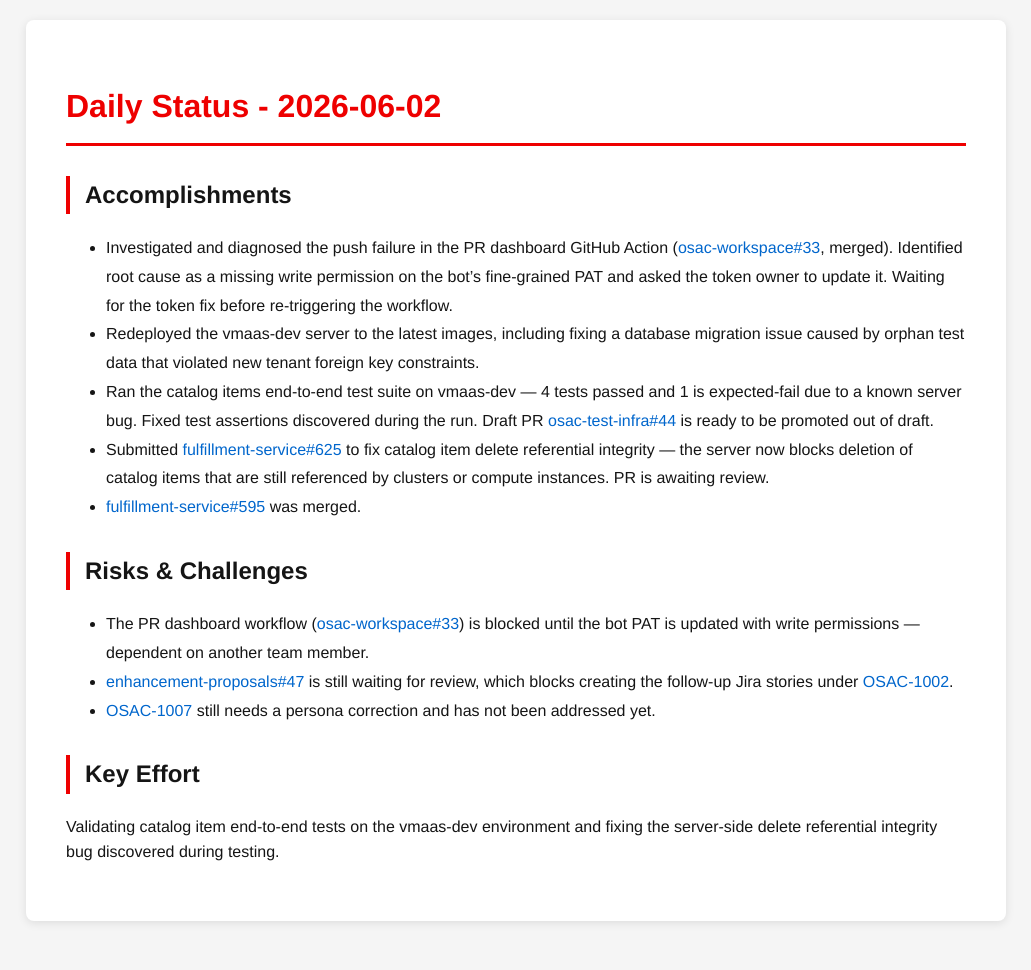
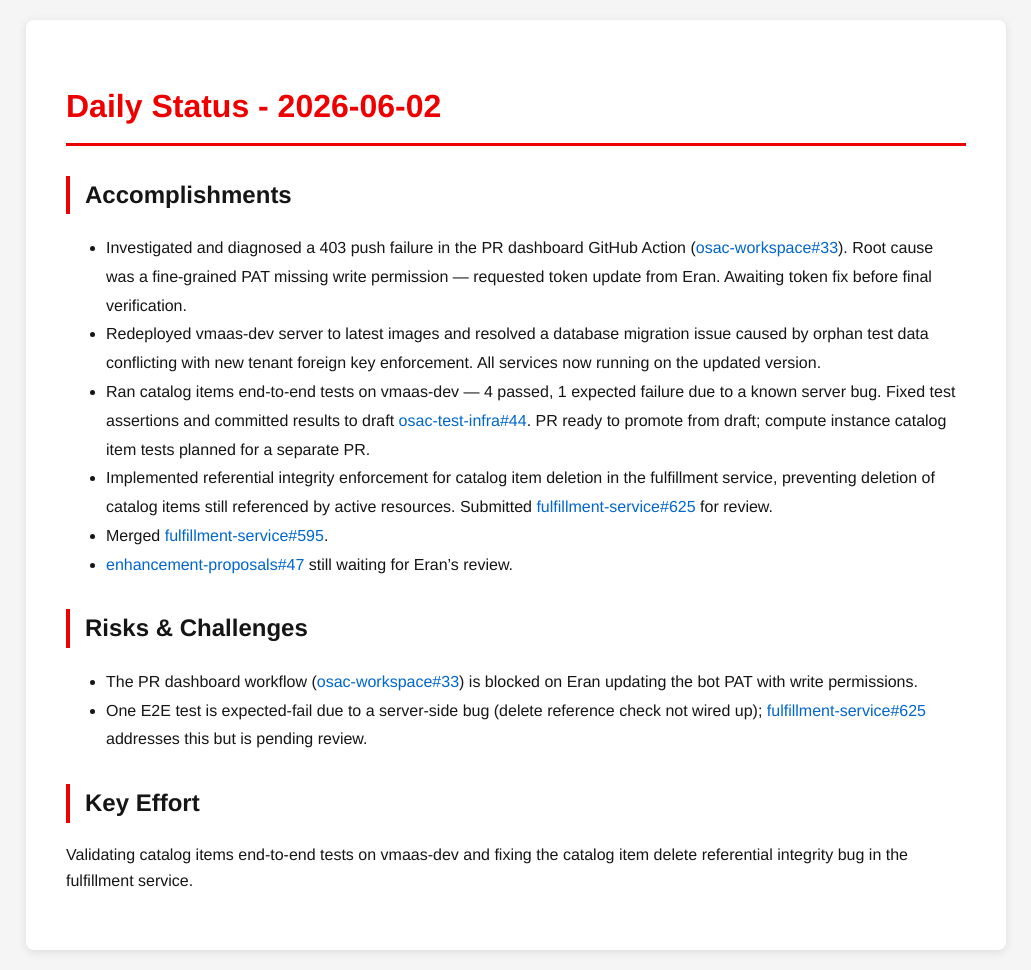
Before and after one commit to tzvatot/daily-status, a Jekyll site: the page built from 2026-06-02.md, in a window 1280 px wide. Shown: the whole page, without its empty margins (124-1155 px from the left). Built offline with Jekyll 4.4.1, drawn with Linux system fonts in a browser that asks for light colours; before the commit the page ends 941 px from its top, so only the background shows below that.

Commit message:
Daily status update - 2026-06-02

```diff
--- a/2026-06-02.md
+++ b/2026-06-02.md
@@ -7,16 +7,16 @@
 # Daily Status - 2026-06-02
 
 ## Accomplishments
-- Investigated and diagnosed the push failure in the PR dashboard GitHub Action ([osac-workspace#33](https://github.com/osac-project/osac-workspace/pull/33), merged). Identified root cause as a missing write permission on the bot's fine-grained PAT and asked the token owner to update it. Waiting for the token fix before re-triggering the workflow.
-- Redeployed the vmaas-dev server to the latest images, including fixing a database migration issue caused by orphan test data that violated new tenant foreign key constraints.
-- Ran the catalog items end-to-end test suite on vmaas-dev — 4 tests passed and 1 is expected-fail due to a known server bug. Fixed test assertions discovered during the run. Draft PR [osac-test-infra#44](https://github.com/osac-project/osac-test-infra/pull/44) is ready to be promoted out of draft.
-- Submitted [fulfillment-service#625](https://github.com/osac-project/fulfillment-service/pull/625) to fix catalog item delete referential integrity — the server now blocks deletion of catalog items that are still referenced by clusters or compute instances. PR is awaiting review.
-- [fulfillment-service#595](https://github.com/osac-project/fulfillment-service/pull/595) was merged.
+- Investigated and diagnosed a 403 push failure in the PR dashboard GitHub Action ([osac-workspace#33](https://github.com/osac-project/osac-workspace/pull/33)). Root cause was a fine-grained PAT missing write permission — requested token update from Eran. Awaiting token fix before final verification.
+- Redeployed vmaas-dev server to latest images and resolved a database migration issue caused by orphan test data conflicting with new tenant foreign key enforcement. All services now running on the updated version.
+- Ran catalog items end-to-end tests on vmaas-dev — 4 passed, 1 expected failure due to a known server bug. Fixed test assertions and committed results to draft [osac-test-infra#44](https://github.com/osac-project/osac-test-infra/pull/44). PR ready to promote from draft; compute instance catalog item tests planned for a separate PR.
+- Implemented referential integrity enforcement for catalog item deletion in the fulfillment service, preventing deletion of catalog items still referenced by active resources. Submitted [fulfillment-service#625](https://github.com/osac-project/fulfillment-service/pull/625) for review.
+- Merged [fulfillment-service#595](https://github.com/osac-project/fulfillment-service/pull/595).
+- [enhancement-proposals#47](https://github.com/osac-project/enhancement-proposals/pull/47) still waiting for Eran's review.
 
 ## Risks & Challenges
-- The PR dashboard workflow ([osac-workspace#33](https://github.com/osac-project/osac-workspace/pull/33)) is blocked until the bot PAT is updated with write permissions — dependent on another team member.
-- [enhancement-proposals#47](https://github.com/osac-project/enhancement-proposals/pull/47) is still waiting for review, which blocks creating the follow-up Jira stories under [OSAC-1002](https://redhat.atlassian.net/browse/OSAC-1002).
-- [OSAC-1007](https://redhat.atlassian.net/browse/OSAC-1007) still needs a persona correction and has not been addressed yet.
+- The PR dashboard workflow ([osac-workspace#33](https://github.com/osac-project/osac-workspace/pull/33)) is blocked on Eran updating the bot PAT with write permissions.
+- One E2E test is expected-fail due to a server-side bug (delete reference check not wired up); [fulfillment-service#625](https://github.com/osac-project/fulfillment-service/pull/625) addresses this but is pending review.
 
 ## Key Effort
-Validating catalog item end-to-end tests on the vmaas-dev environment and fixing the server-side delete referential integrity bug discovered during testing.
+Validating catalog items end-to-end tests on vmaas-dev and fixing the catalog item delete referential integrity bug in the fulfillment service.
```
